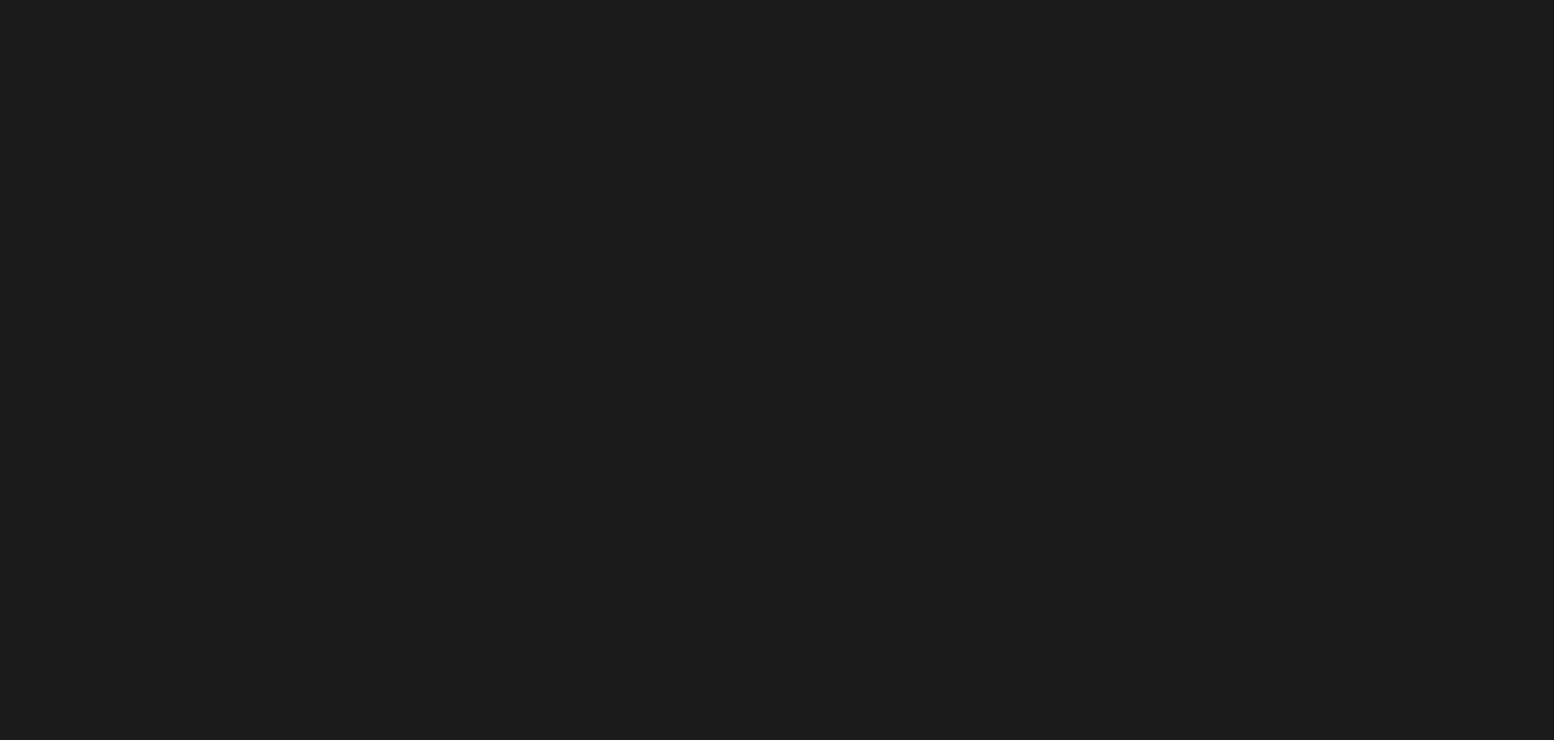
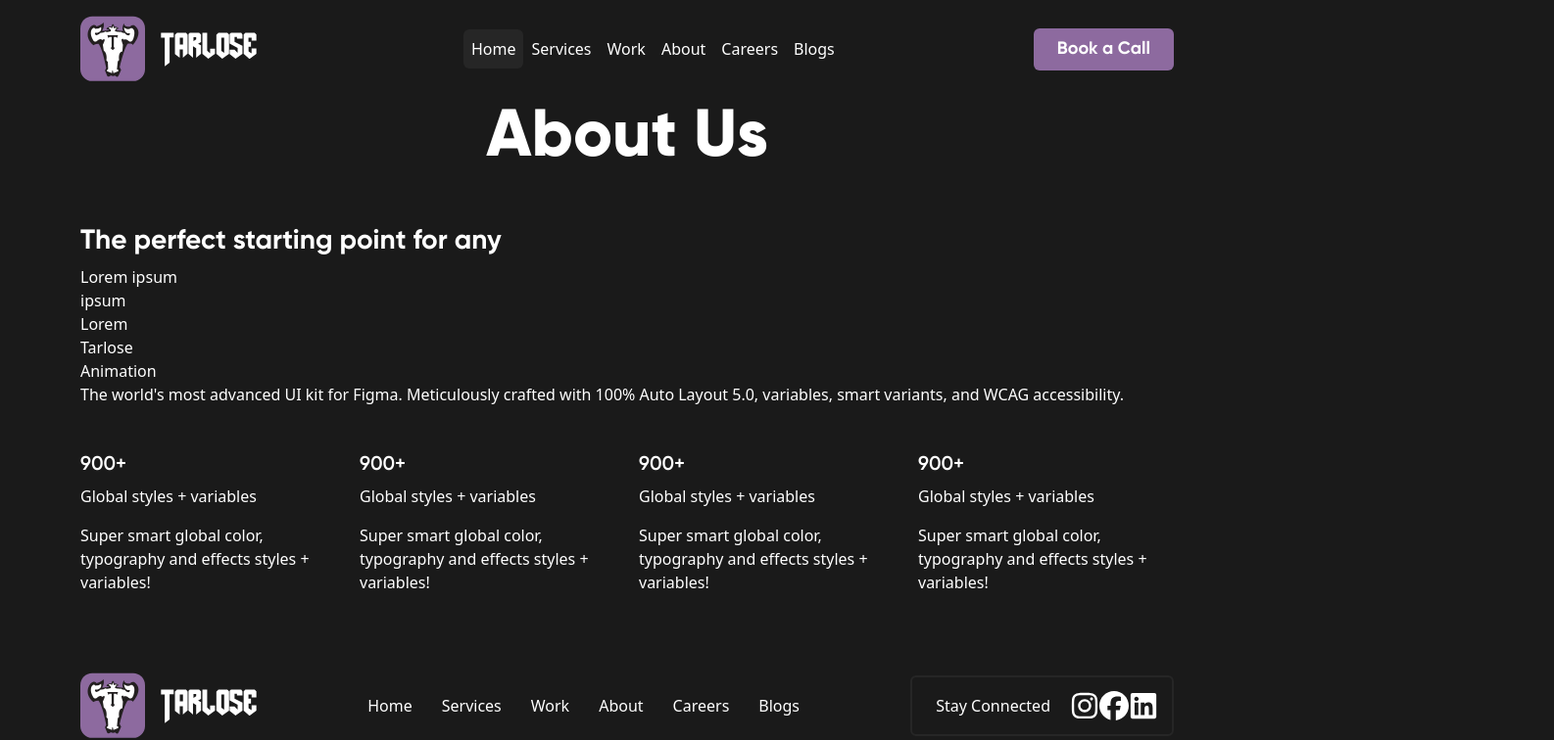
Before and after one commit to WTFAYXN/Tarlose-React, a React (Vite) app in the folder Tarlose/: page /about in a window 1280 px wide. Before the commit this address had no page. Shown: the top 756 px of the page at 98% size, 1586 px wide, since content can reach past the window. Built offline with nearby package versions, Linux system fonts and the light colour scheme.

Commit message:
About page and navbar function added

```diff
--- a/Tarlose/src/App.jsx
+++ b/Tarlose/src/App.jsx
@@ -3,6 +3,7 @@ import './App.css';
 import Home from './pages/Home';
 import { BrowserRouter as Router, Routes, Route } from 'react-router-dom';
 import Careers from './pages/Careers/Careers';
+import About from './pages/About/About';
 
 function App() {
 
@@ -13,7 +14,8 @@ function App() {
         <Routes>
           {/* <Route path="*" element={<PageNotFound />} /> */}
           <Route path="/" element={<Home />} />
-          <Route path="career" element={<Careers />} />
+          <Route path="/career" element={<Careers />} />
+          <Route path="/about" element={<About />} />
         </Routes>
     </Router>
       </div>
--- a/Tarlose/src/components/Navbar.jsx
+++ b/Tarlose/src/components/Navbar.jsx
@@ -1,9 +1,49 @@
-import React from "react";
+import React, { useEffect, useState } from "react";
 import "./Navbar.css";
 import logo from "../assets/Logos/Tarlose.svg";
 
+const Navbar = () => {
+  const [activeLink, setActiveLink] = useState(() => {
+    return localStorage.getItem('activeNavLink') || '/';
+  });
 
-const Navbar =() => {
+  useEffect(() => {
+    const navLinks = document.querySelectorAll('#navList .nav-link');
+
+    function removeActiveClass() {
+      navLinks.forEach(link => {
+        link.classList.remove('active');
+      });
+    }
+
+    navLinks.forEach(link => {
+      link.addEventListener('click', function(event) {
+        removeActiveClass();
+        this.classList.add('active');
+        localStorage.setItem('activeNavLink', this.getAttribute('href'));
+        setActiveLink(this.getAttribute('href'));
+      });
+    });
+
+    const currentLink = document.querySelector(`#navList .nav-link[href="${activeLink}"]`);
+    if (currentLink) {
+      removeActiveClass();
+      currentLink.classList.add('active');
+    }
+
+    // Cleanup event listeners on component unmount
+    return () => {
+      navLinks.forEach(link => {
+        link.removeEventListener('click', function(event) {
+          removeActiveClass();
+          this.classList.add('active');
+          localStorage.setItem('activeNavLink', this.getAttribute('href'));
+          setActiveLink(this.getAttribute('href'));
+        });
+      });
+    };
+  }, [activeLink]);
+
     return (
         <>
          <nav className="navbar navbar-expand-lg p-0">
@@ -28,13 +68,13 @@ const Navbar =() => {
                             <a className="nav-link" href="#Work">Work</a>
                         </li>
                         <li className="nav-item">
-                            <a className="nav-link" href="About.html">About</a>
+                            <a className="nav-link" href="/about">About</a>
                         </li>
                         <li className="nav-item">
                             <a className="nav-link" href="/career">Careers</a>
                         </li>
                         <li className="nav-item">
-                            <a className="nav-link" href="Blog.html">Blogs</a>
+                            <a className="nav-link" href="/blogs">Blogs</a>
                         </li>
                     </ul>
                     <button type="button" className="nav-btn px-4 py-2 rounded border-0">
--- /dev/null
+++ b/Tarlose/src/pages/About/About.jsx
@@ -0,0 +1,62 @@
+import React, { useLayoutEffect } from "react";
+import Navbar from "../../components/Navbar";
+import Footer from "../../components/Footer";
+import gsap from "gsap";
+import { ScrollTrigger } from "gsap/ScrollTrigger";
+import "./About.css";
+import "../../index.css";
+
+const About = () =>{
+    return(
+        <>
+        <Navbar />
+         <h1 class="text-center text-white mb-5">About Us </h1>
+
+<div class="container">
+    <h3 class="headding-para">The perfect starting point for any</h3>
+
+    <div class="text-scroller-cont">
+        <div class="sub-text-cont">
+            <p class="m-0 slide-txt">Lorem ipsum</p>
+            <p class="m-0 slide-txt"> ipsum</p>
+            <p class="m-0 slide-txt">Lorem</p>
+            <p class="m-0 slide-txt">Tarlose</p>
+            <p class="m-0 slide-txt">Animation</p>
+        </div>
+
+    </div>
+
+    <p class="sub-head-para">The world's most advanced UI kit for Figma. Meticulously crafted with 100% Auto
+        Layout 5.0, variables, smart variants, and WCAG accessibility.</p>
+
+    <div class="row row-cols-lg-4 row-cols-md-2 row-cols-1 my-5">
+        <div class="col">
+            <h5 class="txt-count">900+</h5>
+            <p class="para-parent">Global styles + variables</p>
+            <p class="para-sub">Super smart global color, typography and effects styles + variables!</p>
+        </div>
+        <div class="col">
+            <h5 class="txt-count">900+</h5>
+            <p class="para-parent">Global styles + variables</p>
+            <p class="para-sub">Super smart global color, typography and effects styles + variables!</p>
+        </div>
+        <div class="col">
+            <h5 class="txt-count">900+</h5>
+            <p class="para-parent">Global styles + variables</p>
+            <p class="para-sub">Super smart global color, typography and effects styles + variables!</p>
+        </div>
+        <div class="col">
+            <h5 class="txt-count">900+</h5>
+            <p class="para-parent">Global styles + variables</p>
+            <p class="para-sub">Super smart global color, typography and effects styles + variables!</p>
+        </div>
+
+    </div>
+</div>
+
+<Footer/>
+        </>
+    )
+}
+
+export default About;
```
Also changed, not shown: Tarlose/src/pages/About/About.css (added).
